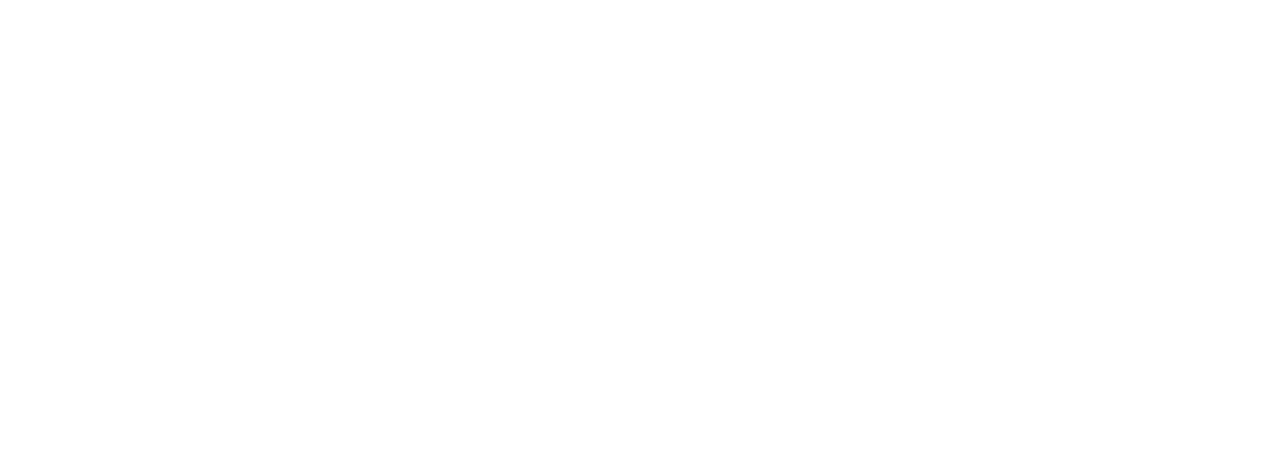
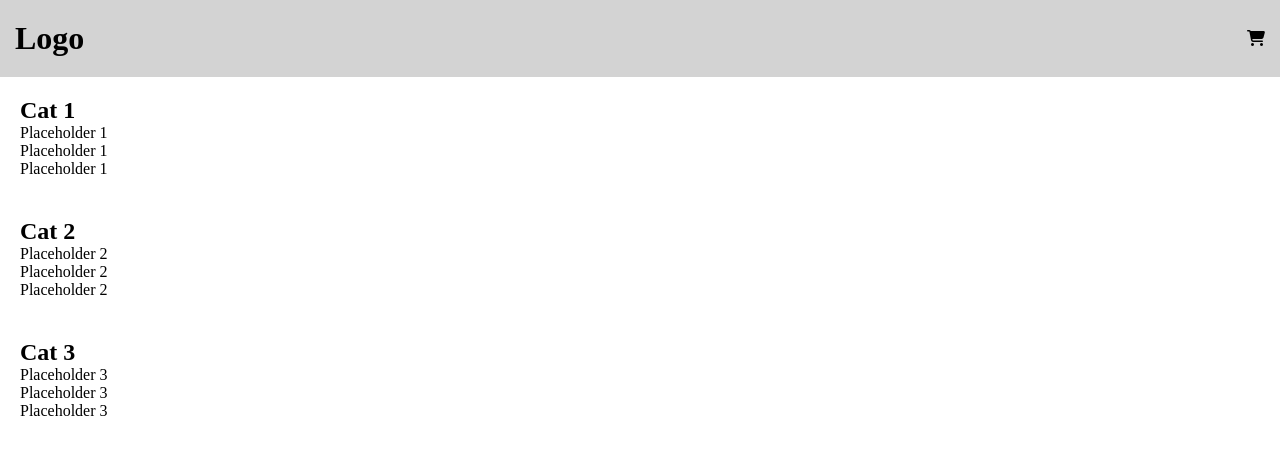
Before and after one commit to Desiree-Laleman/Toy-Shop-DOM-Project, a plain HTML site: page index.html in a window 1280 px wide. Drawn offline with Linux system fonts and the light colour scheme.

Commit message:
updated header, added placeholders

```diff
--- a/index.html
+++ b/index.html
@@ -4,22 +4,41 @@
     <meta charset="UTF-8" />
     <meta name="viewport" content="width=device-width, initial-scale=1.0" />
     <link rel="stylesheet" href="style.css" />
+    <script
+      src="https://kit.fontawesome.com/f9363a78aa.js"
+      crossorigin="anonymous"
+    ></script>
     <title>POS Project</title>
   </head>
   <body>
-    <header><h1></h1></header>
+    <header>
+      <h1>Logo</h1>
+      <div><i class="fa-solid fa-cart-shopping"></i></div>
+    </header>
     <main>
       <section>
-        <h2></h2>
-        <ul></ul>
+        <h2>Cat 1</h2>
+        <ul>
+          <li>Placeholder 1</li>
+          <li>Placeholder 1</li>
+          <li>Placeholder 1</li>
+        </ul>
       </section>
       <section>
-        <h2></h2>
-        <ul></ul>
+        <h2>Cat 2</h2>
+        <ul>
+          <li>Placeholder 2</li>
+          <li>Placeholder 2</li>
+          <li>Placeholder 2</li>
+        </ul>
       </section>
       <section>
-        <h2></h2>
-        <ul></ul>
+        <h2>Cat 3</h2>
+        <ul>
+          <li>Placeholder 3</li>
+          <li>Placeholder 3</li>
+          <li>Placeholder 3</li>
+        </ul>
       </section>
     </main>
     <script src="script.js"></script>
--- a/style.css
+++ b/style.css
@@ -6,3 +6,20 @@ h2,
 ul {
   margin: 0;
 }
+
+header {
+  display: flex;
+  justify-content: space-between;
+  align-items: center;
+  padding: 20px 15px;
+  background-color: lightgray;
+}
+
+section {
+  padding: 20px;
+}
+
+section ul {
+  padding: 0;
+  list-style: none;
+}
```
